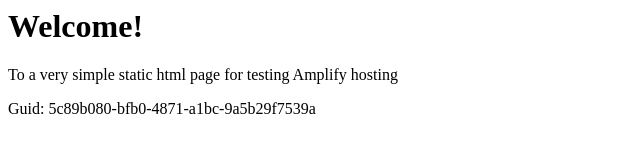
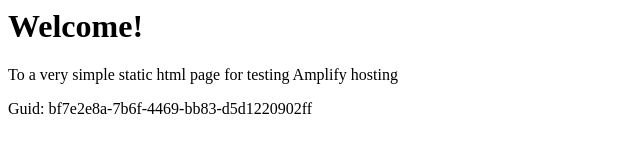
Before and after one commit to aws-aemilia-iad/Github-PR-Commit-Integration-Test-DoNotTouch-GitHubWebhookPushCanaryTest-v1-prod-us-east-1, a website: page src/index.html in a window 1280 px wide. Shown: the full height of the page, 0-640 px from the left. Drawn offline with Linux system fonts and the light colour scheme.

Commit message:
commit from integ tests

```diff
--- a/src/index.html
+++ b/src/index.html
@@ -12,6 +12,6 @@
 <body>
     <h1>Welcome!</h1>
     <p>To a very simple static html page for testing Amplify hosting</p>
-    <p>Guid: 5c89b080-bfb0-4871-a1bc-9a5b29f7539a</p></body>
+    <p>Guid: bf7e2e8a-7b6f-4469-bb83-d5d1220902ff</p></body>
 
 </html>
```
